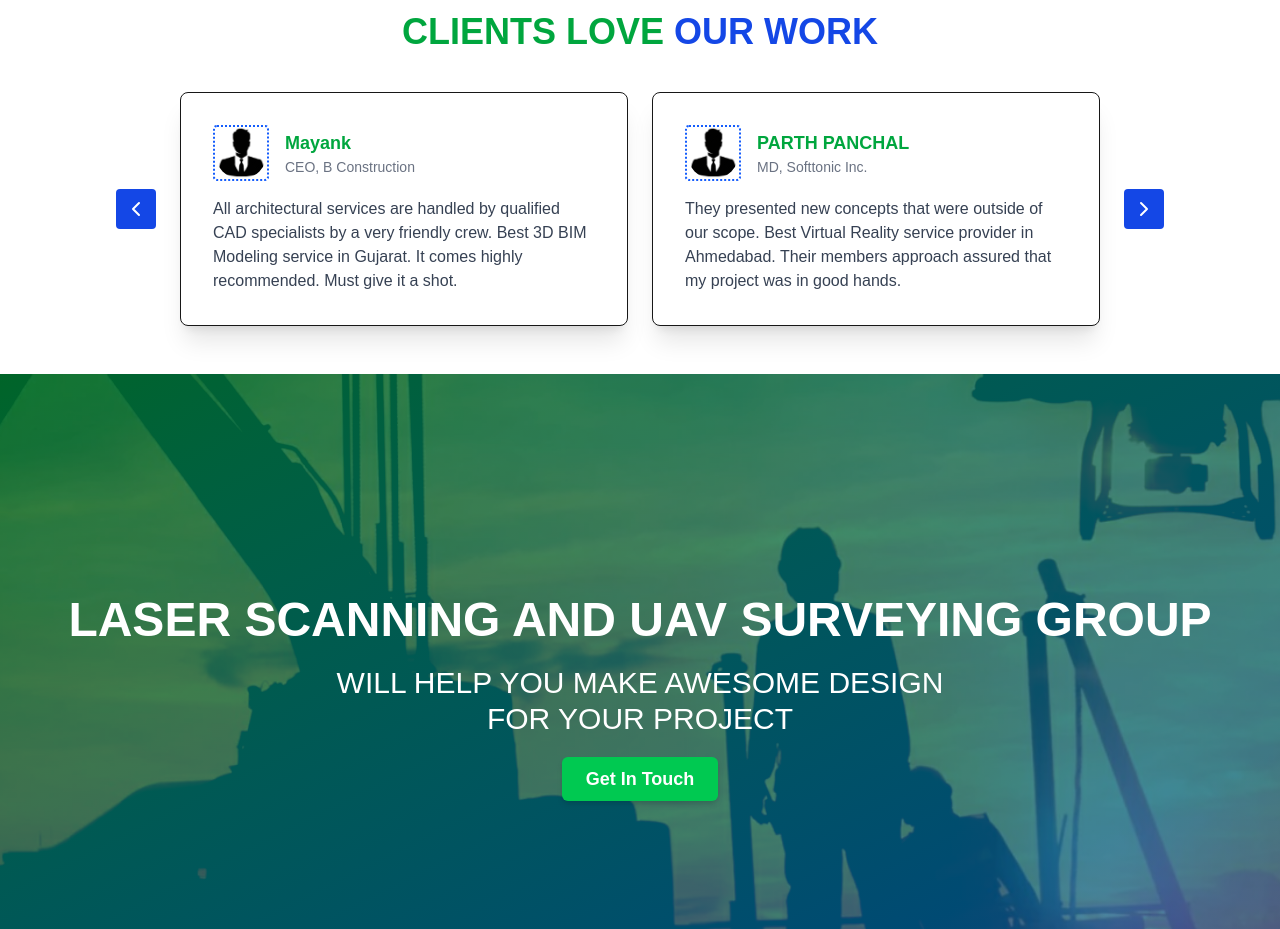
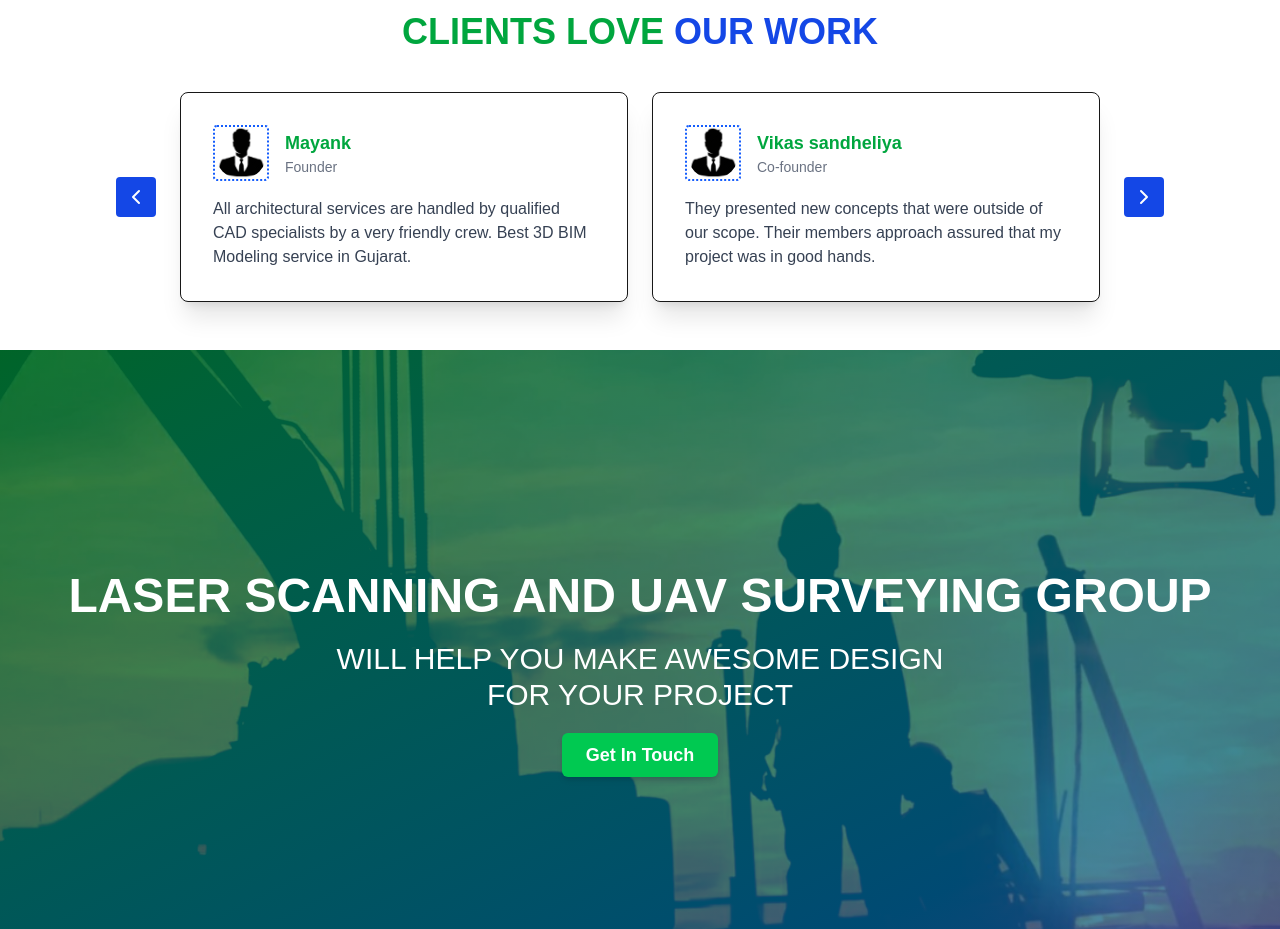
Before and after one commit to nakul2070/Praman-business-website, a Next.js app: page / in a window 1280 px wide. Shown: the part 4180-5109 px from the top of the page. Built offline with nearby package versions, Linux system fonts and the light colour scheme.

Commit message:
Updated features

```diff
--- a/src/components/BlogGrid.tsx
+++ b/src/components/BlogGrid.tsx
@@ -59,7 +59,8 @@ const blogs: BlogItem[] = [
 
 const BlogGrid: React.FC = () => {
   return (
-    <div className="max-w-7xl mx-auto px-4 py-8">
+    <div className="max-w-7xl mx-auto px-4 py-8 bg-white">
+
       <div className="grid grid-cols-1 sm:grid-cols-2 lg:grid-cols-3 xl:grid-cols-4 gap-6">
         {blogs.map((blog, index) => (
           <div key={index} className="border rounded-lg overflow-hidden shadow-sm hover:shadow-md transition">
--- a/src/components/TestimonialSlider.tsx
+++ b/src/components/TestimonialSlider.tsx
@@ -12,28 +12,23 @@ type Testimonial = {
 const testimonials: Testimonial[] = [
   {
     name: "Mayank",
-    title: "CEO, B Construction",
+    title: "Founder",
     message:
-      "All architectural services are handled by qualified CAD specialists by a very friendly crew. Best 3D BIM Modeling service in Gujarat. It comes highly recommended. Must give it a shot.",
+      "All architectural services are handled by qualified CAD specialists by a very friendly crew. Best 3D BIM Modeling service in Gujarat.",
   },
   {
-    name: "PARTH PANCHAL",
-    title: "MD, Softtonic Inc.",
+    name: "Vikas sandheliya",
+    title: "Co-founder",
     message:
-      "They presented new concepts that were outside of our scope. Best Virtual Reality service provider in Ahmedabad. Their members approach assured that my project was in good hands.",
+      "They presented new concepts that were outside of our scope. Their members approach assured that my project was in good hands.",
   },
   {
-    name: "RAVI SHAH",
-    title: "CTO, VisionTech",
+    name: "Nishant katare",
+    title: "Co-founder",
     message:
       "Amazing attention to detail and project management. The LiDAR data processing was top notch and helped us meet tight deadlines with confidence.",
   },
-  {
-    name: "MEGHA PATEL",
-    title: "Project Lead, ArchiStudio",
-    message:
-      "They provided incredible photogrammetry models that helped visualize our concepts more effectively. Reliable and efficient team!",
-  },
+
 ];
 
 export default function TestimonialSlider() {
@@ -76,8 +71,8 @@ export default function TestimonialSlider() {
                   <Image
                     src="/images/test.png"
                     alt="Testimonial"
-                    width={300}       // ✅ Required
-                    height={300}      // ✅ Required
+                    width={300}
+                    height={300}
                     className="rounded-full object-cover"
                   />
 
```
